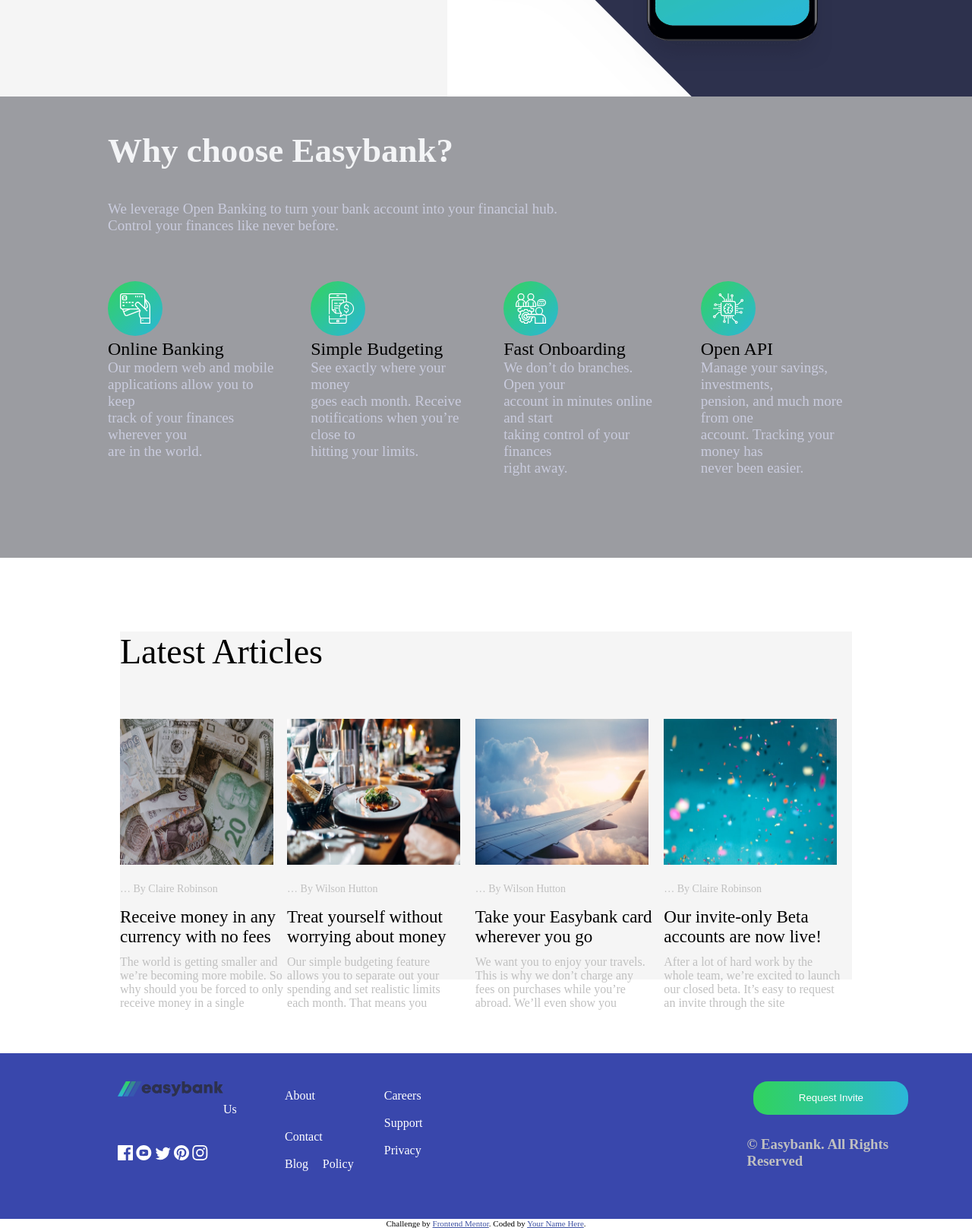
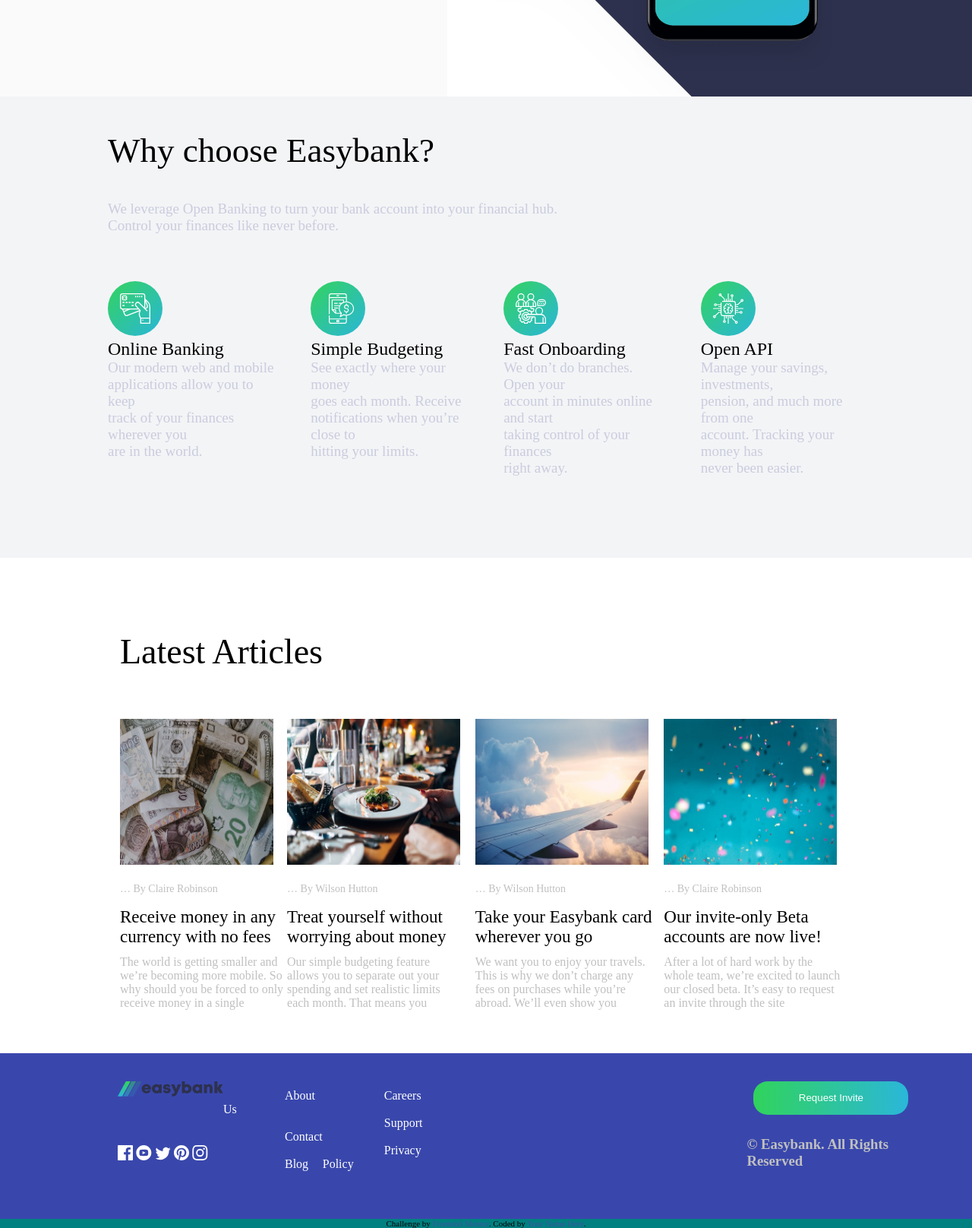
Before and after one commit to vampire47/easybank-landing-page-master, a plain HTML site: page index.html in a window 1280 px wide. Shown: the part 760-2376 px from the top of the page at 76% size. Drawn offline with Linux system fonts and the light colour scheme.

Commit message:
Update style.css

```diff
--- a/style.css
+++ b/style.css
@@ -5,7 +5,7 @@
 
 .nav {
     padding: 14px 105px;
-    background: hsl(233, 50%, 45%);
+    background: white;
     display: flex;
     position: sticky;
 }
@@ -30,7 +30,7 @@
 }
 
 .at:hover {
-    color: white;
+    color: black;
     width: 10px;
 }
 
@@ -52,13 +52,14 @@
 
 .sec-2 {
     padding: 45px 142px;
-    background: hsl(233, 3%, 62%);
+    background: hsl(220, 16%, 96%);
 }
 
 .sec-2 h1 {
     font-size: 45px;
+    font-weight: 500;
     margin-bottom: 40px;
-    color: hsl(220, 16%, 96%);
+    color: black;
 }
 
 .sec-2 h2 {
@@ -89,7 +90,7 @@
 
 .sec1 {
     padding: 135px;
-    background: whitesmoke;
+    background: hsl(0, 0%, 98%);
 }
 
 .immg {
@@ -97,7 +98,7 @@
 }
 
 .sec2 {
-    background: url(./images/bg-intro-desktop.svg)center;
+    background: url(./images/bg-intro-desktop.svg) center;
 }
 
 .cont {
@@ -112,7 +113,6 @@
 
 .sec-3 {
     margin: 97px 158px;
-    background: whitesmoke;
 }
 
 .sec-3 h1 {
@@ -191,4 +191,16 @@
 
 button:hover {
     background-image: linear-gradient(to left, hsl(136, 65%, 51%), hsl(192, 70%, 51%));
+    color: black;
 }
+
+.attribution {
+    font-size: 30px;
+    color: black;
+    background: teal;
+}
+
+.attribution a {
+    text-decoration: none;
+    color: white;
+}
```
